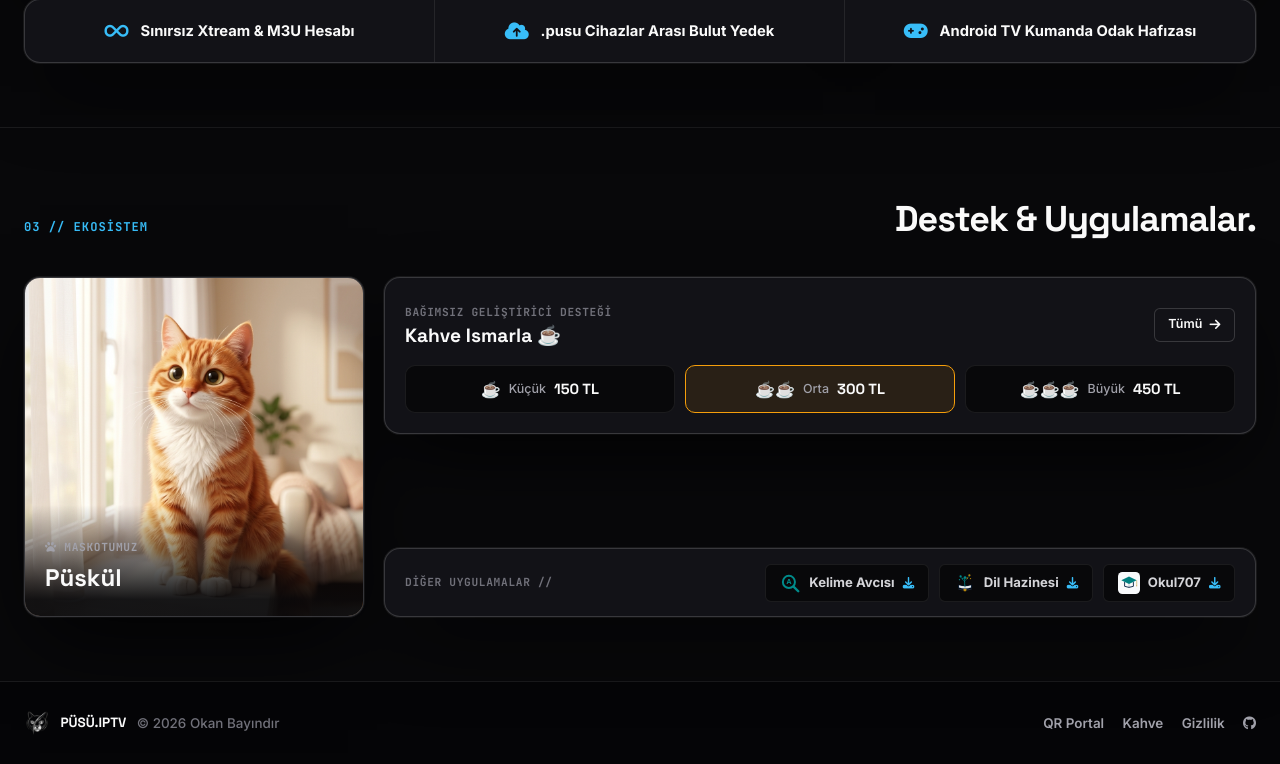
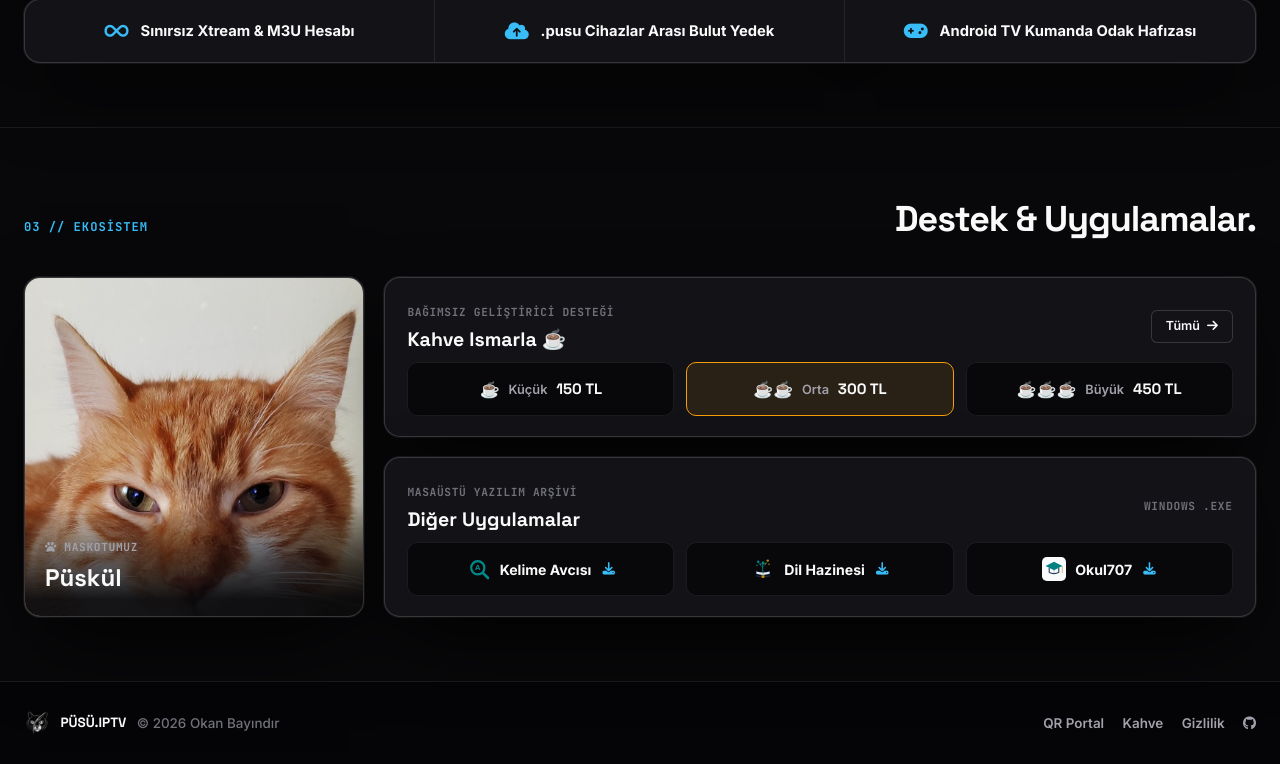
Before and after one commit to Okan707/pusu.iptv, a PHP site: page / in a window 1280 px wide. Shown: the part 2237-3001 px from the top of the page. Run offline with PHP 8.4, Linux system fonts and the light colour scheme.

Commit message:
Update Puskul photo and make right-side cards symmetrical (v19.8.0)

```diff
--- a/css/style.css
+++ b/css/style.css
@@ -1000,7 +1000,7 @@ img {
 }
 
 /* ==========================================================================
-   04 // EKOSİSTEM: PÜSKÜL, TOPLULUK, KAHVE & PROJELER
+   04 // EKOSİSTEM: PÜSKÜL, KAHVE & DİĞER UYGULAMALAR (TAM SİMETRİK YAPI)
    ========================================================================== */
 
 .ecosystem-grid {
@@ -1016,7 +1016,7 @@ img {
     overflow: hidden;
     border: 1px solid var(--border-strong);
     background: var(--bg-card);
-    min-height: 320px;
+    height: 340px;
     box-shadow: var(--shadow-studio);
 }
 
@@ -1024,6 +1024,7 @@ img {
     width: 100%;
     height: 100%;
     object-fit: cover;
+    object-position: center 35%;
     transition: transform 0.6s ease;
 }
 
@@ -1053,109 +1054,56 @@ img {
 }
 
 .eco-actions-col {
+    display: grid;
+    grid-template-rows: 1fr 1fr;
+    gap: 1.25rem;
+    height: 340px;
+}
+
+.eco-sym-card {
+    background: var(--bg-card);
+    border: 1px solid var(--border-strong);
+    border-radius: var(--radius-lg);
+    padding: 1.25rem 1.4rem;
+    box-shadow: var(--shadow-studio);
     display: flex;
     flex-direction: column;
+    justify-content: space-between;
+}
+
+.eco-sym-head {
+    display: flex;
+    align-items: center;
     justify-content: space-between;
     gap: 1rem;
 }
 
-.eco-social-row {
-    display: grid;
-    grid-template-columns: 1fr 1fr;
-    gap: 1rem;
+.eco-sym-head h3 {
+    font-family: var(--font-display);
+    font-size: 1.22rem;
+    font-weight: 800;
+    color: var(--text-white);
+    margin-top: 0.15rem;
 }
 
-.eco-social-btn {
-    display: flex;
-    align-items: center;
-    gap: 1rem;
-    padding: 1.25rem;
-    background: var(--bg-card);
-    border: 1px solid var(--border-strong);
-    border-radius: var(--radius-lg);
-    transition: var(--transition-fast);
-    box-shadow: var(--shadow-studio);
+.eco-sym-items-grid {
+    display: grid;
+    grid-template-columns: repeat(3, 1fr);
+    gap: 0.75rem;
 }
 
-.eco-social-btn:hover {
-    border-color: var(--accent-cyan);
-    transform: translateY(-3px);
-}
-
-.sc-icon-wrap {
-    width: 48px;
-    height: 48px;
-    border-radius: 12px;
+.eco-sym-item {
     display: flex;
     align-items: center;
     justify-content: center;
-    font-size: 1.45rem;
-    color: #FFFFFF;
-    flex-shrink: 0;
-}
-
-.tg-glow {
-    background: linear-gradient(135deg, #0088CC, #229ED9);
-}
-
-.fb-glow {
-    background: linear-gradient(135deg, #1877F2, #0D65D9);
-}
-
-.eco-social-meta {
-    flex: 1;
-}
-
-.eco-social-meta h3 {
-    font-family: var(--font-display);
-    font-size: 1.15rem;
-    font-weight: 800;
-    color: var(--text-white);
-}
-
-.eco-ext {
-    color: var(--text-dim);
-    font-size: 0.85rem;
-}
-
-.eco-coffee-bar {
-    background: var(--bg-card);
-    border: 1px solid var(--border-strong);
-    border-radius: var(--radius-lg);
-    padding: 1.25rem;
-    box-shadow: var(--shadow-studio);
-}
-
-.eco-coffee-head {
-    display: flex;
-    align-items: center;
-    justify-content: space-between;
-    margin-bottom: 0.85rem;
-}
-
-.eco-coffee-head h3 {
-    font-family: var(--font-display);
-    font-size: 1.2rem;
-    font-weight: 800;
-    color: var(--text-white);
-}
-
-.coffee-tiers-row {
-    display: grid;
-    grid-template-columns: repeat(3, 1fr);
-    gap: 0.65rem;
-}
-
-.c-tier {
-    display: flex;
-    align-items: center;
-    justify-content: center;
-    gap: 0.5rem;
-    padding: 0.7rem;
+    gap: 0.55rem;
+    height: 54px;
+    padding: 0 0.85rem;
     background: var(--bg-obsidian);
     border: 1px solid var(--border-hairline);
     border-radius: var(--radius-md);
     transition: var(--transition-fast);
+    white-space: nowrap;
 }
 
 .c-tier:hover,
@@ -1165,57 +1113,31 @@ img {
 }
 
 .c-emoji { font-size: 1rem; }
-.c-name { font-size: 0.78rem; color: var(--text-muted); }
-.c-price { font-family: var(--font-display); font-size: 0.92rem; color: var(--text-white); }
-
-/* Mini Projects Strip */
-.eco-projects-strip {
-    display: flex;
-    align-items: center;
-    justify-content: space-between;
-    gap: 1rem;
-    padding: 0.9rem 1.25rem;
-    background: var(--bg-card);
-    border: 1px solid var(--border-strong);
-    border-radius: var(--radius-lg);
-    flex-wrap: wrap;
-    box-shadow: var(--shadow-studio);
-}
-
-.mini-proj-list {
-    display: flex;
-    align-items: center;
-    gap: 0.65rem;
-    flex-wrap: wrap;
-}
+.c-name { font-size: 0.8rem; color: var(--text-muted); font-weight: 600; }
+.c-price { font-family: var(--font-display); font-size: 0.94rem; color: var(--text-white); font-weight: 800; }
 
 .mini-proj-pill {
-    display: inline-flex;
-    align-items: center;
-    gap: 0.5rem;
-    padding: 0.45rem 0.85rem;
-    background: var(--bg-obsidian);
-    border: 1px solid var(--border-hairline);
-    border-radius: var(--radius-sm);
-    font-size: 0.82rem;
+    font-size: 0.88rem;
     font-weight: 700;
-    color: var(--text-silver);
+    color: var(--text-white);
 }
 
 .mini-proj-pill img {
-    width: 22px;
-    height: 22px;
+    width: 24px;
+    height: 24px;
     object-fit: contain;
+    flex-shrink: 0;
 }
 
 .mini-proj-pill i {
-    font-size: 0.72rem;
+    font-size: 0.78rem;
     color: var(--accent-cyan);
+    margin-left: 0.15rem;
 }
 
 .mini-proj-pill:hover {
     border-color: var(--accent-cyan);
-    color: var(--text-white);
+    background: rgba(56, 189, 248, 0.08);
     transform: translateY(-2px);
 }
 
@@ -1323,7 +1245,11 @@ img {
     }
 
     .eco-mascot-card {
-        max-height: 360px;
+        height: 360px;
+    }
+
+    .eco-actions-col {
+        height: auto;
     }
 }
 
@@ -1357,7 +1283,7 @@ img {
     }
 
     .showcase-screens-grid,
-    .eco-social-row {
+    .eco-sym-items-grid {
         grid-template-columns: 1fr;
     }
 
@@ -1367,10 +1293,6 @@ img {
 }
 
 @media (max-width: 560px) {
-    .coffee-tiers-row {
-        grid-template-columns: 1fr;
-    }
-
     .btn-ds-outline span,
     .theme-label {
         display: none;
--- a/index.html
+++ b/index.html
@@ -9,7 +9,7 @@
     <meta http-equiv="Expires" content="0">
     <title>PÜSÜ IPTV — 4K Medya Stüdyosu • Windows &amp; Android TV</title>
     <meta name="description" content="Püsü IPTV — QR kodla anında eşleşme, 4K medya oynatıcı. Windows ve Android TV.">
-    <link rel="icon" type="image/png" href="pusu_logo.png?v=19.7.0">
+    <link rel="icon" type="image/png" href="pusu_logo.png?v=19.8.0">
     <script>
         (function () {
             var params = new URLSearchParams(window.location.search);
@@ -36,8 +36,8 @@
     <link href="https://fonts.googleapis.com/css2?family=Inter:wght@500;600;700;800;900&family=JetBrains+Mono:wght@500;600;700&family=Space+Grotesk:wght@700;800&display=swap" rel="stylesheet">
     <link rel="stylesheet" href="https://cdnjs.cloudflare.com/ajax/libs/font-awesome/6.4.0/css/all.min.css">
     <link rel="preload" href="Canada.otf" as="font" type="font/otf" crossorigin>
-    <link rel="stylesheet" href="style.css?v=19.7.0">
-    <link rel="stylesheet" href="css/style.css?v=19.7.0">
+    <link rel="stylesheet" href="style.css?v=19.8.0">
+    <link rel="stylesheet" href="css/style.css?v=19.8.0">
 </head>
 
 <body>
@@ -287,36 +287,36 @@
             <div class="ecosystem-grid">
                 <!-- Püskül Görsel Kartı -->
                 <div class="eco-mascot-card reveal-fade-up">
-                    <img src="puskul_waiting.png?v=19.7.0" alt="Püskül" class="eco-mascot-img">
+                    <img src="puskul_waiting.png?v=19.8.0" alt="Püskül" class="eco-mascot-img">
                     <div class="eco-mascot-overlay">
                         <span class="mono-xs"><i class="fas fa-paw"></i> MASKOTUMUZ</span>
                         <h3>Püskül</h3>
                     </div>
                 </div>
 
-                <!-- Kahve & Diğer Projeler -->
+                <!-- Kahve & Diğer Projeler (Simetrik Çift Kart) -->
                 <div class="eco-actions-col">
-                    <!-- Kahve Ismarla Kompakt Bar -->
-                    <div class="eco-coffee-bar reveal-fade-up" id="kahve">
-                        <div class="eco-coffee-head">
+                    <!-- Üst Kart: Kahve Ismarla -->
+                    <div class="eco-sym-card reveal-fade-up" id="kahve">
+                        <div class="eco-sym-head">
                             <div>
                                 <span class="mono-xs">BAĞIMSIZ GELİŞTİRİCİ DESTEĞİ</span>
                                 <h3>Kahve Ismarla ☕</h3>
                             </div>
                             <a href="kahve.html" class="btn-ds-outline btn-sm">Tümü <i class="fas fa-arrow-right"></i></a>
                         </div>
-                        <div class="coffee-tiers-row">
-                            <a href="kahve.html?t=150" class="c-tier">
+                        <div class="eco-sym-items-grid">
+                            <a href="kahve.html?t=150" class="eco-sym-item c-tier">
                                 <span class="c-emoji">☕</span>
                                 <span class="c-name">Küçük</span>
                                 <strong class="c-price">150 TL</strong>
                             </a>
-                            <a href="kahve.html?t=300" class="c-tier featured">
+                            <a href="kahve.html?t=300" class="eco-sym-item c-tier featured">
                                 <span class="c-emoji">☕☕</span>
                                 <span class="c-name">Orta</span>
                                 <strong class="c-price">300 TL</strong>
                             </a>
-                            <a href="kahve.html?t=450" class="c-tier">
+                            <a href="kahve.html?t=450" class="eco-sym-item c-tier">
                                 <span class="c-emoji">☕☕☕</span>
                                 <span class="c-name">Büyük</span>
                                 <strong class="c-price">450 TL</strong>
@@ -324,23 +324,29 @@
                         </div>
                     </div>
 
-                    <!-- Diğer Projeler İkon Şeridi -->
-                    <div class="eco-projects-strip reveal-fade-up" id="diger-projeler">
-                        <span class="mono-xs">DİĞER UYGULAMALAR //</span>
-                        <div class="mini-proj-list">
-                            <a href="https://github.com/Okan707/Kelime_Avcisi/releases/download/1.6/Kelime_Avcisi_Setup.exe" class="mini-proj-pill">
+                    <!-- Alt Kart: Diğer Uygulamalar -->
+                    <div class="eco-sym-card reveal-fade-up" id="diger-projeler">
+                        <div class="eco-sym-head">
+                            <div>
+                                <span class="mono-xs">MASAÜSTÜ YAZILIM ARŞİVİ</span>
+                                <h3>Diğer Uygulamalar</h3>
+                            </div>
+                            <span class="mono-xs">WINDOWS .EXE</span>
+                        </div>
+                        <div class="eco-sym-items-grid">
+                            <a href="https://github.com/Okan707/Kelime_Avcisi/releases/download/1.6/Kelime_Avcisi_Setup.exe" class="eco-sym-item mini-proj-pill">
                                 <img src="kelime_avcisi_icon_final.svg" alt="Kelime Avcısı">
-                                <span>Kelime Avcısı</span>
+                                <strong>Kelime Avcısı</strong>
                                 <i class="fas fa-download"></i>
                             </a>
-                            <a href="https://github.com/Okan707/Dil_Hazinesi/releases/download/1.0/Dil_Hazinesi.exe" class="mini-proj-pill">
+                            <a href="https://github.com/Okan707/Dil_Hazinesi/releases/download/1.0/Dil_Hazinesi.exe" class="eco-sym-item mini-proj-pill">
                                 <img src="dil_hazinesi_icon_final.svg" alt="Dil Hazinesi">
-                                <span>Dil Hazinesi</span>
+                                <strong>Dil Hazinesi</strong>
                                 <i class="fas fa-download"></i>
                             </a>
-                            <a href="https://github.com/Okan707/Okul707/releases/download/1.0/Okul707_Setup.exe" class="mini-proj-pill">
+                            <a href="https://github.com/Okan707/Okul707/releases/download/1.0/Okul707_Setup.exe" class="eco-sym-item mini-proj-pill">
                                 <img src="okul707_icon.svg" alt="Okul707">
-                                <span>Okul707</span>
+                                <strong>Okul707</strong>
                                 <i class="fas fa-download"></i>
                             </a>
                         </div>
--- a/style.css
+++ b/style.css
@@ -1000,7 +1000,7 @@ img {
 }
 
 /* ==========================================================================
-   04 // EKOSİSTEM: PÜSKÜL, TOPLULUK, KAHVE & PROJELER
+   04 // EKOSİSTEM: PÜSKÜL, KAHVE & DİĞER UYGULAMALAR (TAM SİMETRİK YAPI)
    ========================================================================== */
 
 .ecosystem-grid {
@@ -1016,7 +1016,7 @@ img {
     overflow: hidden;
     border: 1px solid var(--border-strong);
     background: var(--bg-card);
-    min-height: 320px;
+    height: 340px;
     box-shadow: var(--shadow-studio);
 }
 
@@ -1024,6 +1024,7 @@ img {
     width: 100%;
     height: 100%;
     object-fit: cover;
+    object-position: center 35%;
     transition: transform 0.6s ease;
 }
 
@@ -1053,109 +1054,56 @@ img {
 }
 
 .eco-actions-col {
+    display: grid;
+    grid-template-rows: 1fr 1fr;
+    gap: 1.25rem;
+    height: 340px;
+}
+
+.eco-sym-card {
+    background: var(--bg-card);
+    border: 1px solid var(--border-strong);
+    border-radius: var(--radius-lg);
+    padding: 1.25rem 1.4rem;
+    box-shadow: var(--shadow-studio);
     display: flex;
     flex-direction: column;
+    justify-content: space-between;
+}
+
+.eco-sym-head {
+    display: flex;
+    align-items: center;
     justify-content: space-between;
     gap: 1rem;
 }
 
-.eco-social-row {
-    display: grid;
-    grid-template-columns: 1fr 1fr;
-    gap: 1rem;
+.eco-sym-head h3 {
+    font-family: var(--font-display);
+    font-size: 1.22rem;
+    font-weight: 800;
+    color: var(--text-white);
+    margin-top: 0.15rem;
 }
 
-.eco-social-btn {
-    display: flex;
-    align-items: center;
-    gap: 1rem;
-    padding: 1.25rem;
-    background: var(--bg-card);
-    border: 1px solid var(--border-strong);
-    border-radius: var(--radius-lg);
-    transition: var(--transition-fast);
-    box-shadow: var(--shadow-studio);
+.eco-sym-items-grid {
+    display: grid;
+    grid-template-columns: repeat(3, 1fr);
+    gap: 0.75rem;
 }
 
-.eco-social-btn:hover {
-    border-color: var(--accent-cyan);
-    transform: translateY(-3px);
-}
-
-.sc-icon-wrap {
-    width: 48px;
-    height: 48px;
-    border-radius: 12px;
+.eco-sym-item {
     display: flex;
     align-items: center;
     justify-content: center;
-    font-size: 1.45rem;
-    color: #FFFFFF;
-    flex-shrink: 0;
-}
-
-.tg-glow {
-    background: linear-gradient(135deg, #0088CC, #229ED9);
-}
-
-.fb-glow {
-    background: linear-gradient(135deg, #1877F2, #0D65D9);
-}
-
-.eco-social-meta {
-    flex: 1;
-}
-
-.eco-social-meta h3 {
-    font-family: var(--font-display);
-    font-size: 1.15rem;
-    font-weight: 800;
-    color: var(--text-white);
-}
-
-.eco-ext {
-    color: var(--text-dim);
-    font-size: 0.85rem;
-}
-
-.eco-coffee-bar {
-    background: var(--bg-card);
-    border: 1px solid var(--border-strong);
-    border-radius: var(--radius-lg);
-    padding: 1.25rem;
-    box-shadow: var(--shadow-studio);
-}
-
-.eco-coffee-head {
-    display: flex;
-    align-items: center;
-    justify-content: space-between;
-    margin-bottom: 0.85rem;
-}
-
-.eco-coffee-head h3 {
-    font-family: var(--font-display);
-    font-size: 1.2rem;
-    font-weight: 800;
-    color: var(--text-white);
-}
-
-.coffee-tiers-row {
-    display: grid;
-    grid-template-columns: repeat(3, 1fr);
-    gap: 0.65rem;
-}
-
-.c-tier {
-    display: flex;
-    align-items: center;
-    justify-content: center;
-    gap: 0.5rem;
-    padding: 0.7rem;
+    gap: 0.55rem;
+    height: 54px;
+    padding: 0 0.85rem;
     background: var(--bg-obsidian);
     border: 1px solid var(--border-hairline);
     border-radius: var(--radius-md);
     transition: var(--transition-fast);
+    white-space: nowrap;
 }
 
 .c-tier:hover,
@@ -1165,57 +1113,31 @@ img {
 }
 
 .c-emoji { font-size: 1rem; }
-.c-name { font-size: 0.78rem; color: var(--text-muted); }
-.c-price { font-family: var(--font-display); font-size: 0.92rem; color: var(--text-white); }
-
-/* Mini Projects Strip */
-.eco-projects-strip {
-    display: flex;
-    align-items: center;
-    justify-content: space-between;
-    gap: 1rem;
-    padding: 0.9rem 1.25rem;
-    background: var(--bg-card);
-    border: 1px solid var(--border-strong);
-    border-radius: var(--radius-lg);
-    flex-wrap: wrap;
-    box-shadow: var(--shadow-studio);
-}
-
-.mini-proj-list {
-    display: flex;
-    align-items: center;
-    gap: 0.65rem;
-    flex-wrap: wrap;
-}
+.c-name { font-size: 0.8rem; color: var(--text-muted); font-weight: 600; }
+.c-price { font-family: var(--font-display); font-size: 0.94rem; color: var(--text-white); font-weight: 800; }
 
 .mini-proj-pill {
-    display: inline-flex;
-    align-items: center;
-    gap: 0.5rem;
-    padding: 0.45rem 0.85rem;
-    background: var(--bg-obsidian);
-    border: 1px solid var(--border-hairline);
-    border-radius: var(--radius-sm);
-    font-size: 0.82rem;
+    font-size: 0.88rem;
     font-weight: 700;
-    color: var(--text-silver);
+    color: var(--text-white);
 }
 
 .mini-proj-pill img {
-    width: 22px;
-    height: 22px;
+    width: 24px;
+    height: 24px;
     object-fit: contain;
+    flex-shrink: 0;
 }
 
 .mini-proj-pill i {
-    font-size: 0.72rem;
+    font-size: 0.78rem;
     color: var(--accent-cyan);
+    margin-left: 0.15rem;
 }
 
 .mini-proj-pill:hover {
     border-color: var(--accent-cyan);
-    color: var(--text-white);
+    background: rgba(56, 189, 248, 0.08);
     transform: translateY(-2px);
 }
 
@@ -1323,7 +1245,11 @@ img {
     }
 
     .eco-mascot-card {
-        max-height: 360px;
+        height: 360px;
+    }
+
+    .eco-actions-col {
+        height: auto;
     }
 }
 
@@ -1357,7 +1283,7 @@ img {
     }
 
     .showcase-screens-grid,
-    .eco-social-row {
+    .eco-sym-items-grid {
         grid-template-columns: 1fr;
     }
 
@@ -1367,10 +1293,6 @@ img {
 }
 
 @media (max-width: 560px) {
-    .coffee-tiers-row {
-        grid-template-columns: 1fr;
-    }
-
     .btn-ds-outline span,
     .theme-label {
         display: none;
```
Also changed, not shown: images/puskul_waiting.png, puskul_waiting.png.
